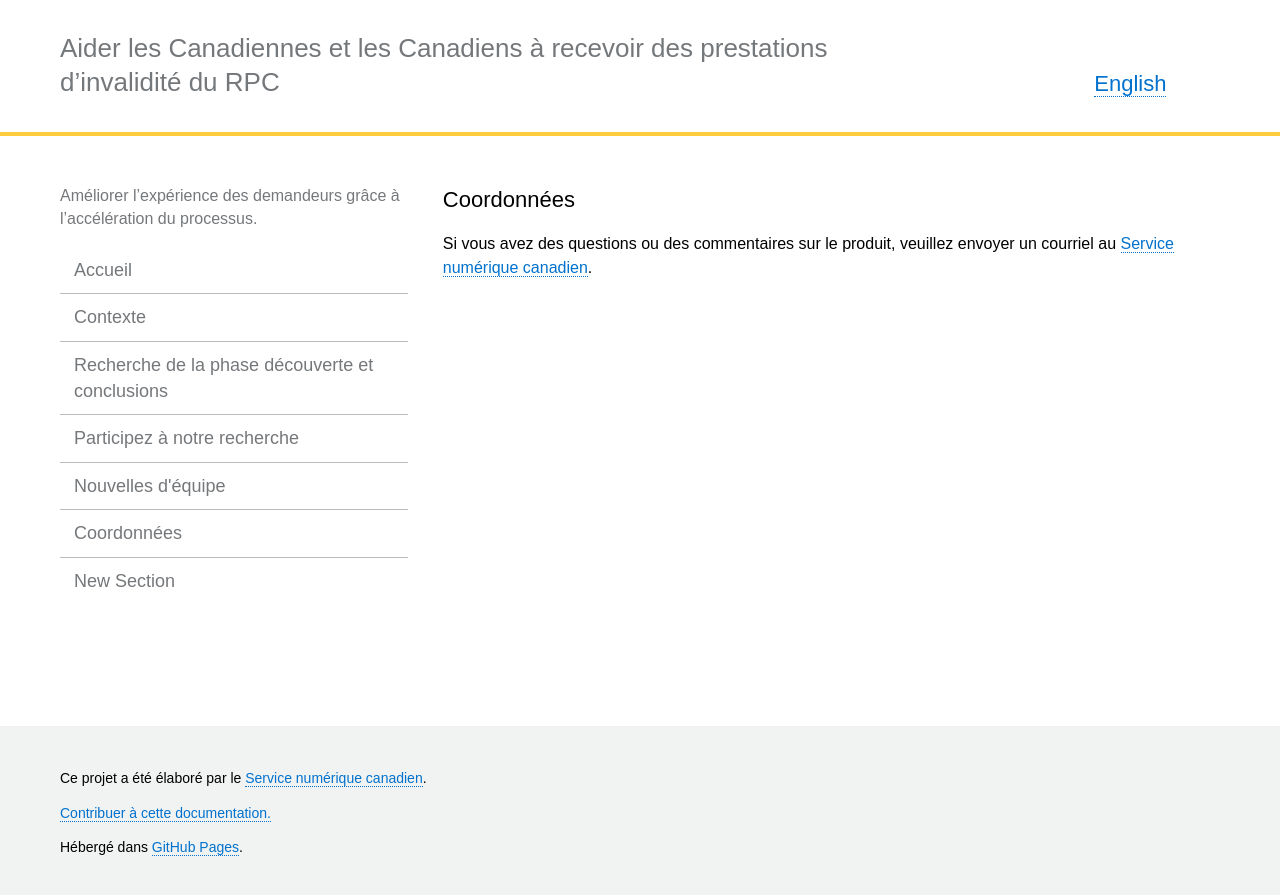
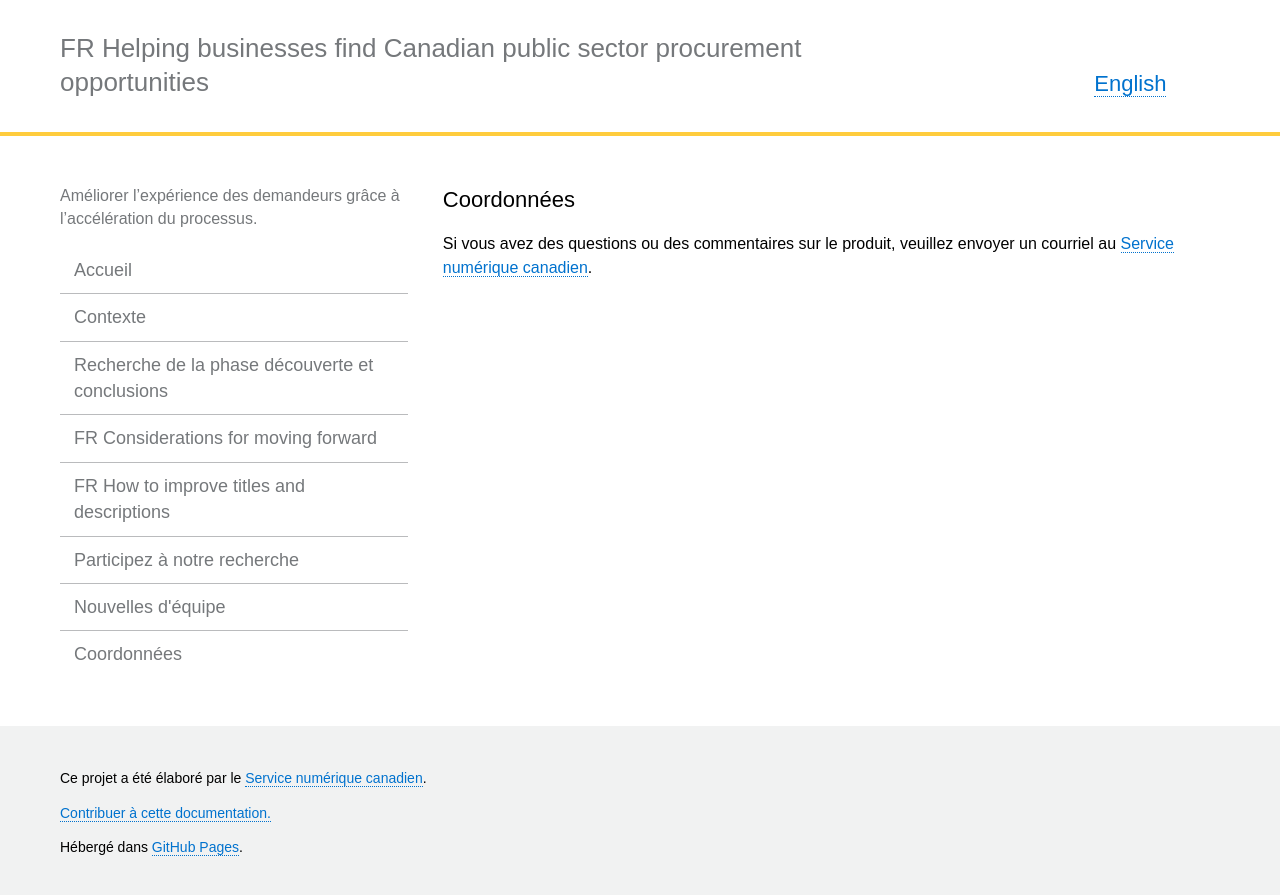
Before and after one commit to cds-snc/pspc-documentation, a Jekyll site: the page built from _pages/fr/coordonnees.md, in a window 1280 px wide. Shown: the top 895 px of the page. Built offline with Jekyll 4.4.1, drawn with Linux system fonts in a browser that asks for light colours.

Commit message:
added new pages, changed title

```diff
--- a/_data/menu.yml
+++ b/_data/menu.yml
@@ -8,6 +8,12 @@ en:
   research:
     name: "Discovery research and findings"
     url: "/discovery-research/"
+  moving-forward:
+    name: "Considerations for moving forward"
+    url: "/moving-forward/"
+  titles-and-descriptions:
+    name: "How to improve titles and descriptions"
+    url: "/titles-and-descriptions/"
   participate:
     name: "Participate in research"
     url: "/participate/"
@@ -17,9 +23,6 @@ en:
   contact:
     name: "Contact"
     url: "/contact/"
-  new-section:
-    name: "New Section"
-    url: "/new-section/"
 fr:
   home:
     name: "Accueil"
@@ -30,6 +33,12 @@ fr:
   research:
     name: "Recherche de la phase découverte et conclusions"
     url: "/recherche-de-la-phase-decouverte/"
+  fr-moving-forward:
+    name: "FR Considerations for moving forward"
+    url: "/fr-moving-forward/"
+  fr-titles-and-descriptions:
+    name: "FR How to improve titles and descriptions"
+    url: "/fr-titles-and-descriptions/"
   participate:
     name: "Participez à notre recherche"
     url: "/participez/"
@@ -39,6 +48,3 @@ fr:
   contact:
     name: "Coordonnées"
     url: "/coordonnees/"
-  new-section:
-    name: "New Section"
-    url: "/new-section-fr/"
--- a/_data/translations.yml
+++ b/_data/translations.yml
@@ -8,7 +8,7 @@ en:
   repo: "Repository"
   language: "Français"
   homepage-slug: "/home/"
-  site-name: "Help Canadians access the CPP Disability benefit"
+  site-name: "Helping businesses find Canadian public sector procurement opportunities"
 fr:
   homepage-tag-line: "Améliorer l’expérience des demandeurs grâce à l’accélération du processus."
   cds-snc: "Service numérique canadien"
@@ -19,4 +19,4 @@ fr:
   repo: "Référentiel"
   language: "English"
   homepage-slug: "/accueil/"
-  site-name: "Aider les Canadiennes et les Canadiens à recevoir des prestations d’invalidité du RPC"
+  site-name: "FR Helping businesses find Canadian public sector procurement opportunities"
--- /dev/null
+++ b/_pages/en/moving-forward.md
@@ -0,0 +1,9 @@
+---
+layout: page
+title:  "Considerations for moving forward"
+lang: en
+permalink: "/moving-forward/"
+trans_url: "/fr-moving-forward/"
+---
+
+New section.
--- /dev/null
+++ b/_pages/en/titles-and-descriptions.md
@@ -0,0 +1,9 @@
+---
+layout: page
+title:  "How to improve titles and descriptions"
+lang: en
+permalink: "/titles-and-descriptions/"
+trans_url: "/fr-titles-and-descriptions/"
+---
+
+New section.
--- /dev/null
+++ b/_pages/fr/fr-moving-forward.md
@@ -0,0 +1,9 @@
+---
+layout: page
+title:  "FR Considerations for moving forward"
+lang: fr
+permalink: "/fr-moving-forward/"
+trans_url: "/moving-forward/"
+---
+
+FR New section.
--- /dev/null
+++ b/_pages/fr/fr-titles-and-descriptions.md
@@ -0,0 +1,9 @@
+---
+layout: page
+title:  "FR How to improve titles and descriptions"
+lang: fr
+permalink: "/fr-titles-and-descriptions/"
+trans_url: "/titles-and-descriptions/"
+---
+
+FR New section.
```
Also changed, not shown: _pages/en/new-section.md (deleted, +0 -9 lines), _pages/fr/new-section-fr.md (deleted, +0 -9 lines).
